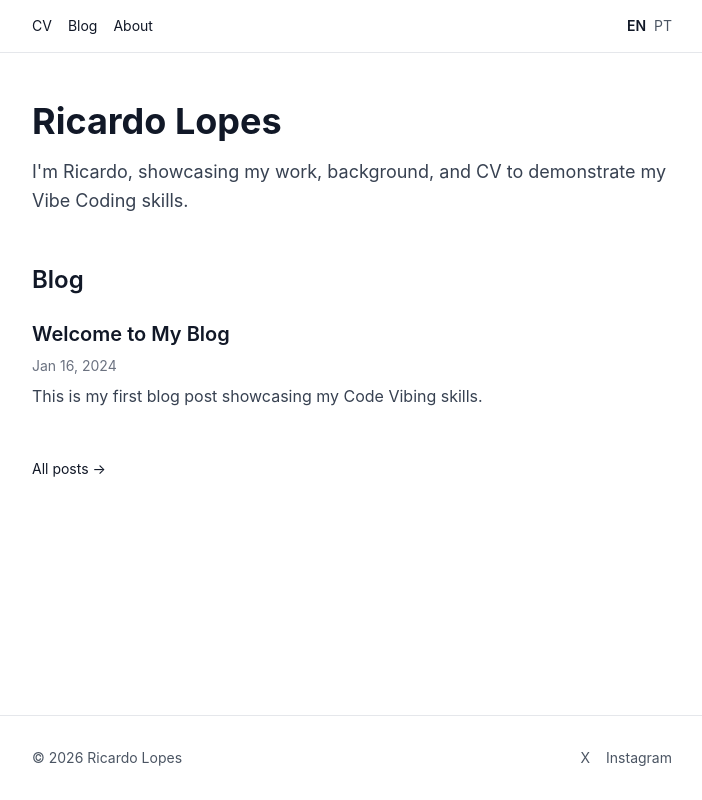
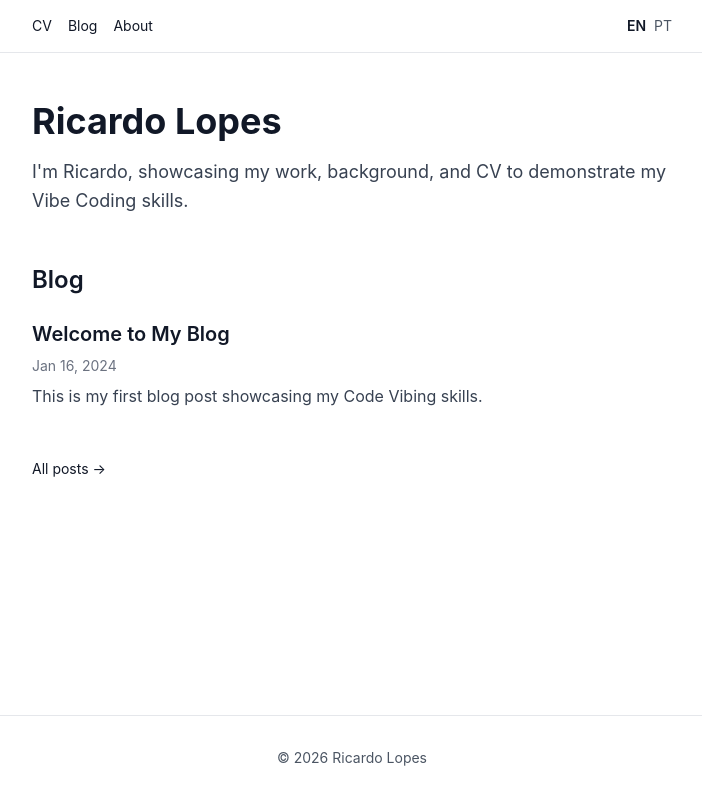
Before and after one commit to Ricky-the-Hutt/Code-Vibing-website-Cursor, a Next.js app: page / in a window 1280 px wide. Shown: the whole page, without its empty margins (288-990 px from the left). Built offline with nearby package versions, Linux system fonts and the light colour scheme; no server answers.

Commit message:
Remove social media links from footer

```diff
--- a/components/Footer.tsx
+++ b/components/Footer.tsx
@@ -1,15 +1,11 @@
 import React from 'react';
-import SocialMediaLinks from './SocialMediaLinks';
 
 export default function Footer() {
   return (
     <footer className="border-t border-gray-200 mt-16">
       <div className="max-w-2xl mx-auto px-4 py-8">
-        <div className="flex flex-col md:flex-row justify-between items-center space-y-4 md:space-y-0 text-sm text-gray-600">
-          <div>
-            <p>&copy; {new Date().getFullYear()} Ricardo Lopes</p>
-          </div>
-          <SocialMediaLinks />
+        <div className="text-sm text-gray-600 text-center">
+          <p>&copy; {new Date().getFullYear()} Ricardo Lopes</p>
         </div>
       </div>
     </footer>
--- a/components/SocialMediaLinks.tsx
+++ /dev/null
@@ -1,33 +0,0 @@
-import React from 'react';
-
-export default function SocialMediaLinks() {
-  const socialLinks = [
-    {
-      name: 'X (Twitter)',
-      url: 'https://twitter.com', // Update with actual URL
-      label: 'X',
-    },
-    {
-      name: 'Instagram',
-      url: 'https://www.instagram.com/ricky_the_hutt/',
-      label: 'Instagram',
-    },
-  ];
-
-  return (
-    <div className="flex items-center space-x-4">
-      {socialLinks.map((social) => (
-        <a
-          key={social.name}
-          href={social.url}
-          target="_blank"
-          rel="noopener noreferrer"
-          className="text-gray-600 hover:text-gray-900 hover:underline transition-colors"
-          aria-label={social.name}
-        >
-          {social.label}
-        </a>
-      ))}
-    </div>
-  );
-}
```
